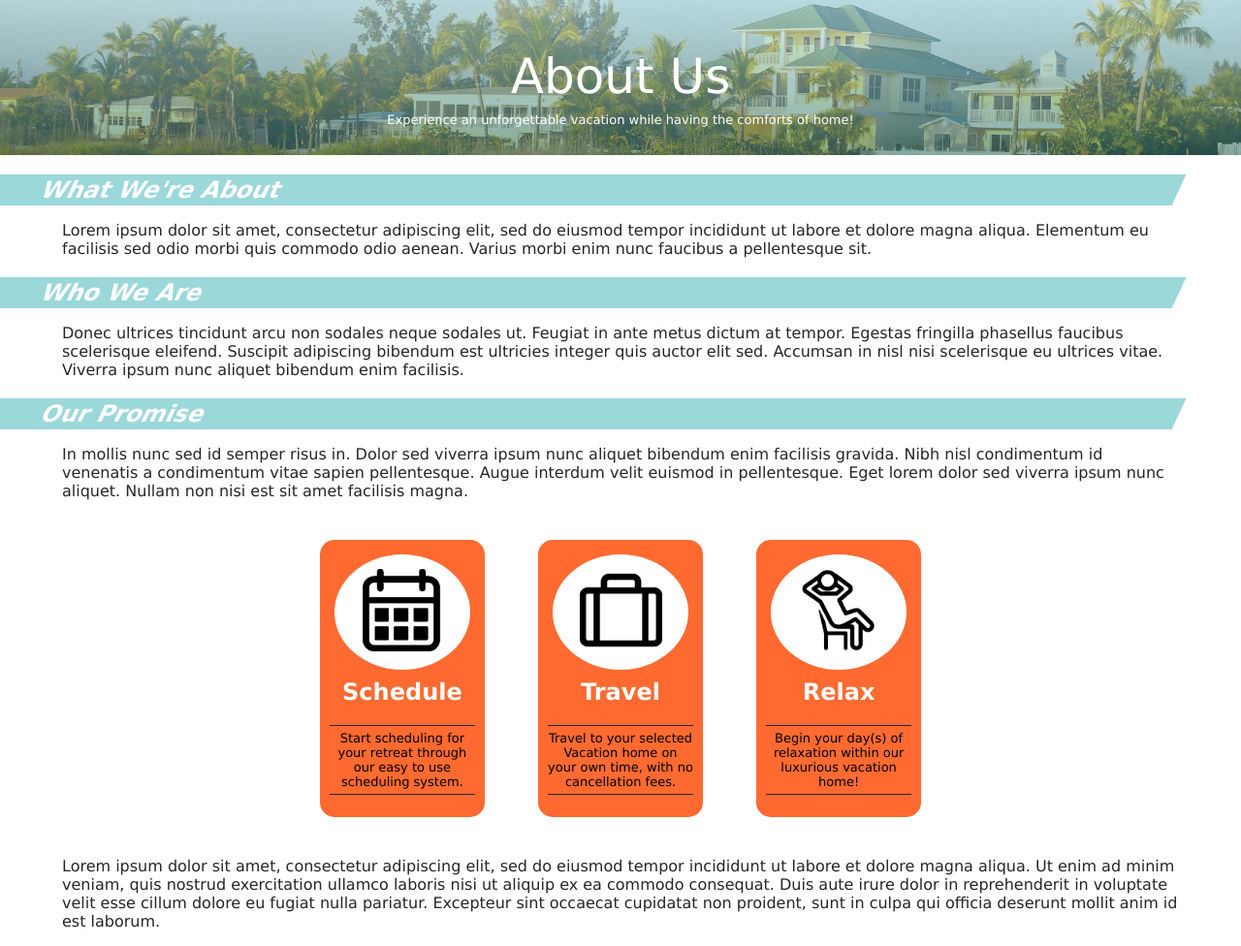
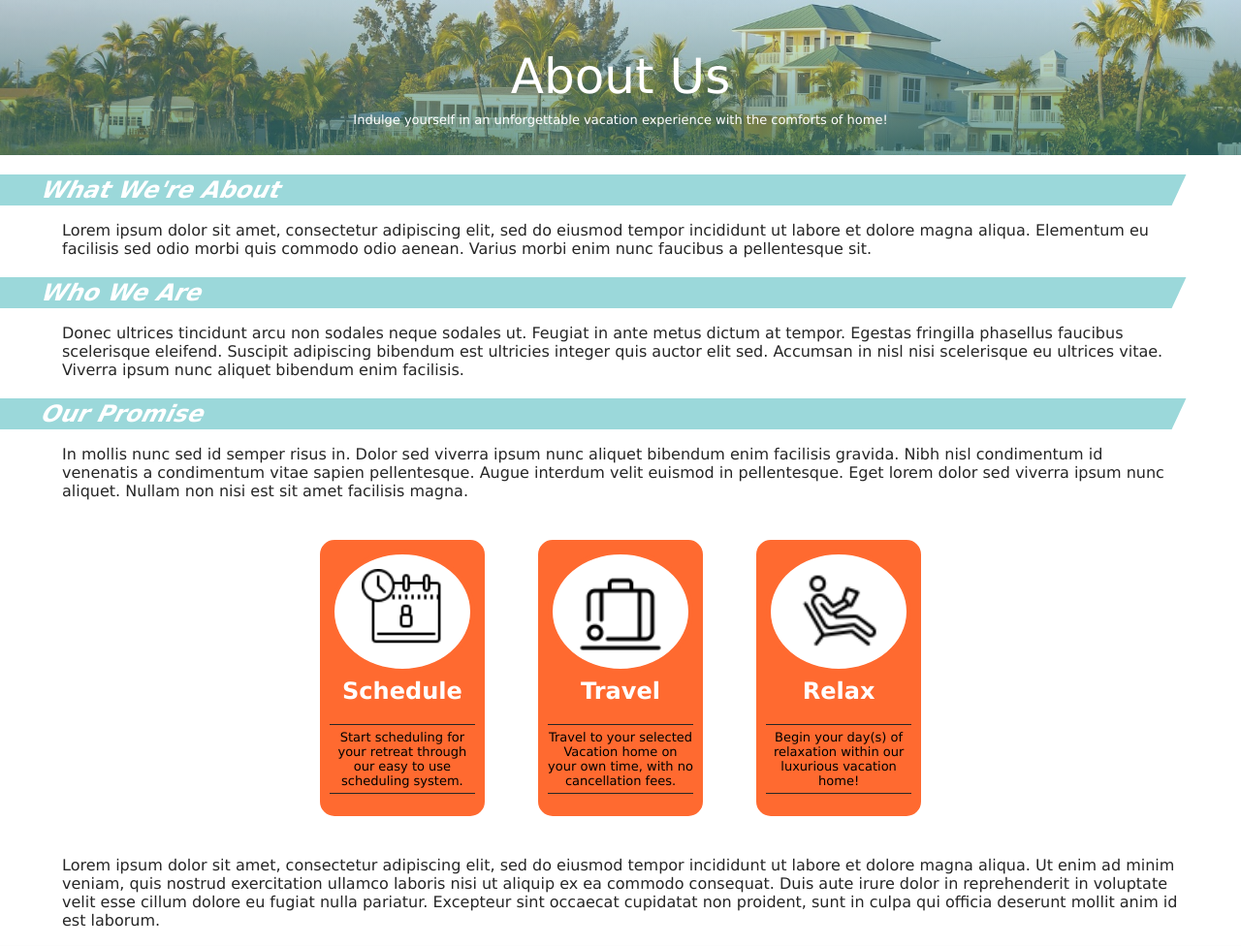
Before and after one commit to Weegee5859/airbnb_booking_website, a PHP site: page /about.html in a window 1280 px wide. Shown: the whole page at 97% size. Run offline with PHP 8.4, Linux system fonts and the light colour scheme.

Commit message:
Updated Images / small css changes
css
-minor color/value changes

images
-updated images, received icons8 which should be usable in the final website if need be

html
-minor text changes
-figured out how to spell "calendar"

```diff
--- a/final_website/html/about.html
+++ b/final_website/html/about.html
@@ -11,7 +11,7 @@
 		<div id="banner_image_container">
 			<div id="banner_text_container">
 				<p id="banner_title">About Us</p>
-				<p id="banner_text">Experience an unforgettable vacation while having the comforts of home!</p>
+				<p id="banner_text">Indulge yourself in an unforgettable vacation experience with the comforts of home!</p>
 			</div>
 		</div>
 		<!--About Us Page Text-->
@@ -35,7 +35,7 @@
 			<div id="steps_container">
 				<div id="steps">
 					<div id="steps_icon_container">
-						<img id="steps_icon" src="resources/calender.png"></i>
+						<img id="steps_icon" src="resources/calendar.png"></i>
 					</div>
 					<h2 id="steps_title">Schedule</h2>
 					<p id="steps_text">
--- a/final_website/html/css/about.css
+++ b/final_website/html/css/about.css
@@ -19,10 +19,6 @@ p {
 	font-size: 16px;
 }
 
-#main_container {
-	border-radius: 15px;
-	border: 0px solid black;
-}
 
 /* About Us top image banner */
 #banner_image_container {
@@ -31,7 +27,7 @@ p {
 	background-size: cover;
 	width: 100%;
 	height: 20vh;
-	background-image: linear-gradient(#b5e2e390, #296d7090), url("../resources/vac_house.jpg");
+	background-image: linear-gradient(#b5e2e340, #296d70B4), url("../resources/vac_house.jpg");
 }
 
 #banner_text_container {
@@ -162,7 +158,7 @@ p {
 }
 
 #steps_icon {
-	width: 85px;
+	height: 84px;
 	top: 50%;
 }
 
@@ -187,6 +183,7 @@ p {
 
 #steps_title {
 	color: white;
+	cursor: default;
 	margin-top: 2px;
 	padding-top: 2px;
 }
```
Also changed, not shown: final_website/html/resources/calendar.png (added), final_website/html/resources/old_calendar.png (renamed from final_website/html/resources/calender.png), final_website/html/resources/old_relax.png (added), final_website/html/resources/old_travel.png (added), final_website/html/resources/relax.png, final_website/html/resources/travel.png.
